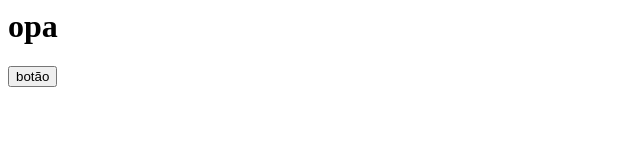
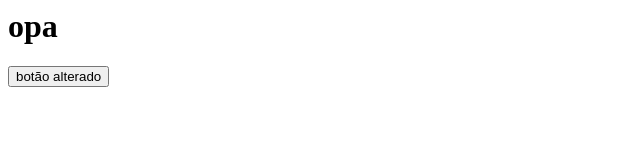
Before and after one commit to KauaVicto/modulogit, a plain HTML site: page index.html in a window 1280 px wide. Shown: the whole page, without its empty margins (0-640 px from the left). Drawn offline with Linux system fonts and the light colour scheme.

Commit message:
Alterado botão

```diff
--- a/index.html
+++ b/index.html
@@ -1,2 +1,2 @@
 <h1>opa</h1>
-<button>botão</button>
+<button>botão alterado</button>
```
